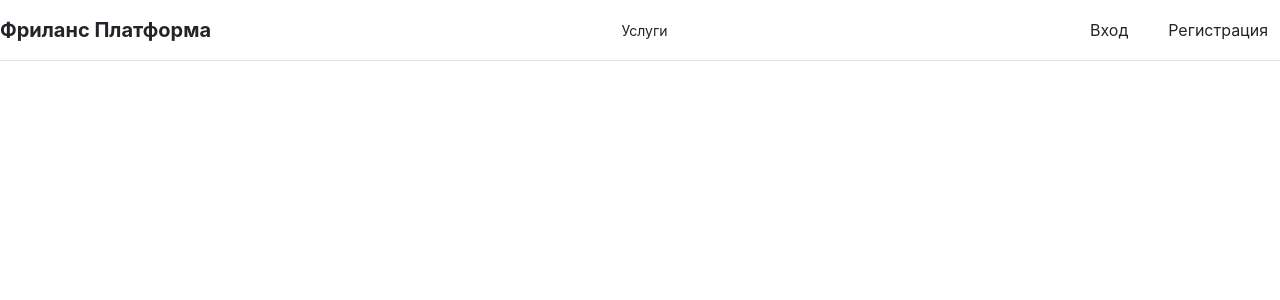
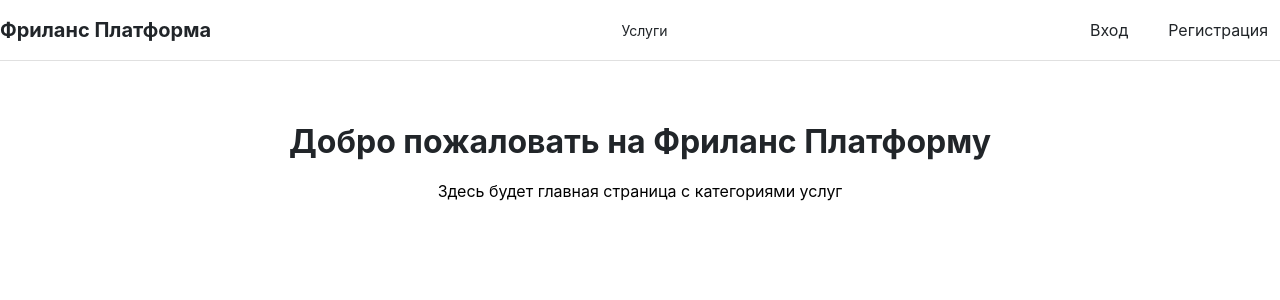
Before and after one commit to SavichArtem/Freelance_platform, a React (Create React App) app: page / in a window 1280 px wide. Shown: the top 300 px of the page. Built offline with nearby package versions, Linux system fonts and the light colour scheme.

Commit message:
feat: add main page

```diff
--- a/src/App.js
+++ b/src/App.js
@@ -1,5 +1,6 @@
 import { HashRouter, Routes, Route } from 'react-router-dom';
 import Header from './components/Header/Header';
+import MainPage from './pages/MainPage/MainPage';
 import './App.css';
 
 function App() {
@@ -9,7 +10,7 @@ function App() {
         <Header />
         <main className="main-content">
           <Routes>
-
+            <Route path="/" element={<MainPage />} />
           </Routes>
         </main>
       </div>
--- /dev/null
+++ b/src/pages/MainPage/MainPage.css
@@ -0,0 +1,9 @@
+.main-page {
+  padding: 40px 0;
+  text-align: center;
+}
+
+.main-page h1 {
+  margin-bottom: 20px;
+  color: #212529;
+}
--- /dev/null
+++ b/src/pages/MainPage/MainPage.jsx
@@ -0,0 +1,14 @@
+import './MainPage.css';
+
+const MainPage = () => {
+  return (
+    <div className="main-page">
+      <div className="container">
+        <h1>Добро пожаловать на Фриланс Платформу</h1>
+        <p>Здесь будет главная страница с категориями услуг</p>
+      </div>
+    </div>
+  );
+};
+
+export default MainPage;
```
